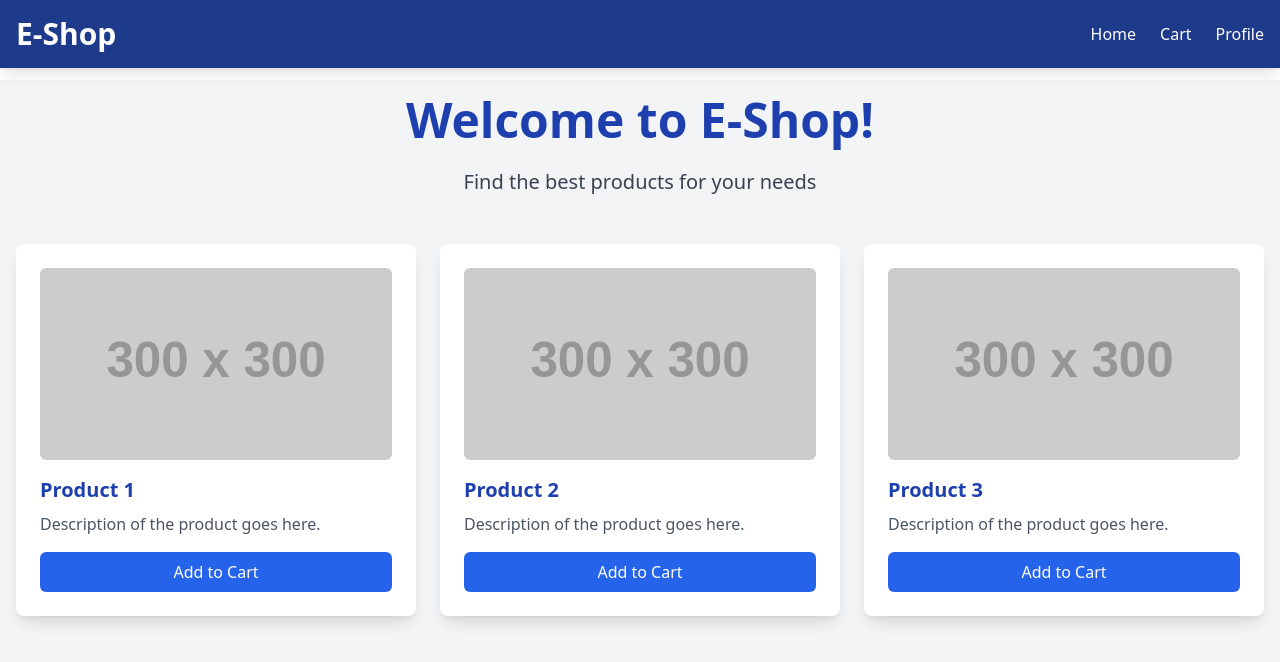
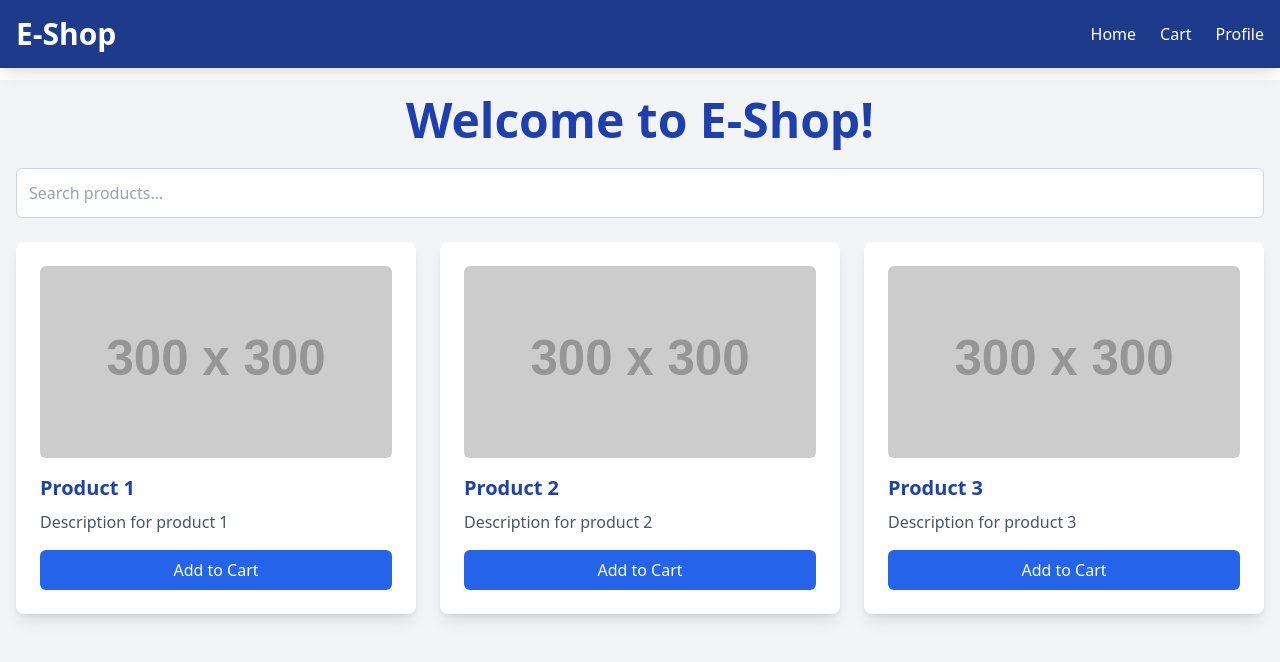
Before and after one commit to mustajaab1/Semester-Project-E-Commerce-Platform-, a React (Create React App) app: page / in a window 1280 px wide. Shown: the top 662 px of the page. Built offline with nearby package versions, Linux system fonts and the light colour scheme.

Commit message:
add product search and no results message

```diff
--- /dev/null
+++ b/src/components/searchbar.js
@@ -0,0 +1,16 @@
+// src/components/SearchBar.js
+import React from 'react';
+
+export default function SearchBar({ value, onChange }) {
+  return (
+    <div className="mb-6">
+      <input
+        type="text"
+        placeholder="Search products…"
+        value={value}
+        onChange={e => onChange(e.target.value)}
+        className="w-full p-3 border border-gray-300 rounded-md focus:outline-none focus:ring-2 focus:ring-blue-500"
+      />
+    </div>
+  );
+}
--- a/src/pages/Home.js
+++ b/src/pages/Home.js
@@ -1,38 +1,58 @@
-import React from 'react';
+// src/pages/Home.js
 
-function Home() {
+import React, { useState, useEffect } from 'react';
+import SearchBar from '../components/searchbar';
+import api from '../services/api';
+
+export default function Home() {
+  const [products, setProducts] = useState([]);
+  const [searchTerm, setSearchTerm] = useState('');
+
+  useEffect(() => {
+    api.fetchProducts().then(setProducts);
+  }, []);
+
+  const filtered = products.filter(p =>
+    p.name.toLowerCase().includes(searchTerm.toLowerCase())
+  );
+
   return (
     <div className="p-4 mt-20 bg-gray-100 min-h-screen">
-      <h1 className="text-5xl font-extrabold text-blue-800 text-center mb-6">Welcome to E-Shop!</h1>
-      <p className="text-xl text-gray-700 text-center mb-12">Find the best products for your needs</p>
+      <h1 className="text-5xl font-extrabold text-blue-800 text-center mb-6">
+        Welcome to E-Shop!
+      </h1>
 
-      <div className="grid grid-cols-1 sm:grid-cols-2 lg:grid-cols-3 gap-6">
-        {/* Product Card */}
-        <div className="bg-white p-6 rounded-lg shadow-lg hover:shadow-2xl transition-all">
-          <img src="https://via.placeholder.com/300" alt="Product" className="w-full h-48 object-cover rounded-md mb-4" />
-          <h3 className="text-xl font-semibold text-blue-800 mb-2">Product 1</h3>
-          <p className="text-gray-600 mb-4">Description of the product goes here.</p>
-          <button className="w-full bg-blue-600 text-white py-2 rounded-md hover:bg-blue-700 transition-all">Add to Cart</button>
+      {/* Search bar */}
+      <SearchBar value={searchTerm} onChange={setSearchTerm} />
+
+      {/* Conditionally render no-results message or product grid */}
+      {filtered.length === 0 ? (
+        <p className="text-center text-gray-500 mt-10">
+          No products match your search.
+        </p>
+      ) : (
+        <div className="grid grid-cols-1 sm:grid-cols-2 lg:grid-cols-3 gap-6">
+          {filtered.map(product => (
+            <div
+              key={product.id}
+              className="bg-white p-6 rounded-lg shadow-lg hover:shadow-2xl transition-all"
+            >
+              <img
+                src={product.image_url}
+                alt={product.name}
+                className="w-full h-48 object-cover rounded-md mb-4"
+              />
+              <h3 className="text-xl font-semibold text-blue-800 mb-2">
+                {product.name}
+              </h3>
+              <p className="text-gray-600 mb-4">{product.description}</p>
+              <button className="w-full bg-blue-600 text-white py-2 rounded-md hover:bg-blue-700 transition-all">
+                Add to Cart
+              </button>
+            </div>
+          ))}
         </div>
-
-        {/* Product Card */}
-        <div className="bg-white p-6 rounded-lg shadow-lg hover:shadow-2xl transition-all">
-          <img src="https://via.placeholder.com/300" alt="Product" className="w-full h-48 object-cover rounded-md mb-4" />
-          <h3 className="text-xl font-semibold text-blue-800 mb-2">Product 2</h3>
-          <p className="text-gray-600 mb-4">Description of the product goes here.</p>
-          <button className="w-full bg-blue-600 text-white py-2 rounded-md hover:bg-blue-700 transition-all">Add to Cart</button>
-        </div>
-
-        {/* Product Card */}
-        <div className="bg-white p-6 rounded-lg shadow-lg hover:shadow-2xl transition-all">
-          <img src="https://via.placeholder.com/300" alt="Product" className="w-full h-48 object-cover rounded-md mb-4" />
-          <h3 className="text-xl font-semibold text-blue-800 mb-2">Product 3</h3>
-          <p className="text-gray-600 mb-4">Description of the product goes here.</p>
-          <button className="w-full bg-blue-600 text-white py-2 rounded-md hover:bg-blue-700 transition-all">Add to Cart</button>
-        </div>
-      </div>
+      )}
     </div>
   );
 }
-
-export default Home;
--- /dev/null
+++ b/src/services/api.js
@@ -0,0 +1,40 @@
+// src/services/api.js
+
+// A simple list of products for demo purposes
+const products = [
+    {
+      id: 1,
+      name: 'Product 1',
+      price: 50.00,
+      image_url: 'https://via.placeholder.com/300',
+      description: 'Description for product 1'
+    },
+    {
+      id: 2,
+      name: 'Product 2',
+      price: 75.00,
+      image_url: 'https://via.placeholder.com/300',
+      description: 'Description for product 2'
+    },
+    {
+      id: 3,
+      name: 'Product 3',
+      price: 30.00,
+      image_url: 'https://via.placeholder.com/300',
+      description: 'Description for product 3'
+    }
+  ];
+
+  // Simulate an asynchronous API call
+  export default {
+    fetchProducts: () =>
+      new Promise((resolve) => {
+        setTimeout(() => resolve(products), 500);
+      }),
+
+    fetchProductById: (id) =>
+      new Promise((resolve) => {
+        const product = products.find((p) => p.id === Number(id));
+        setTimeout(() => resolve(product), 500);
+      })
+  };
```
